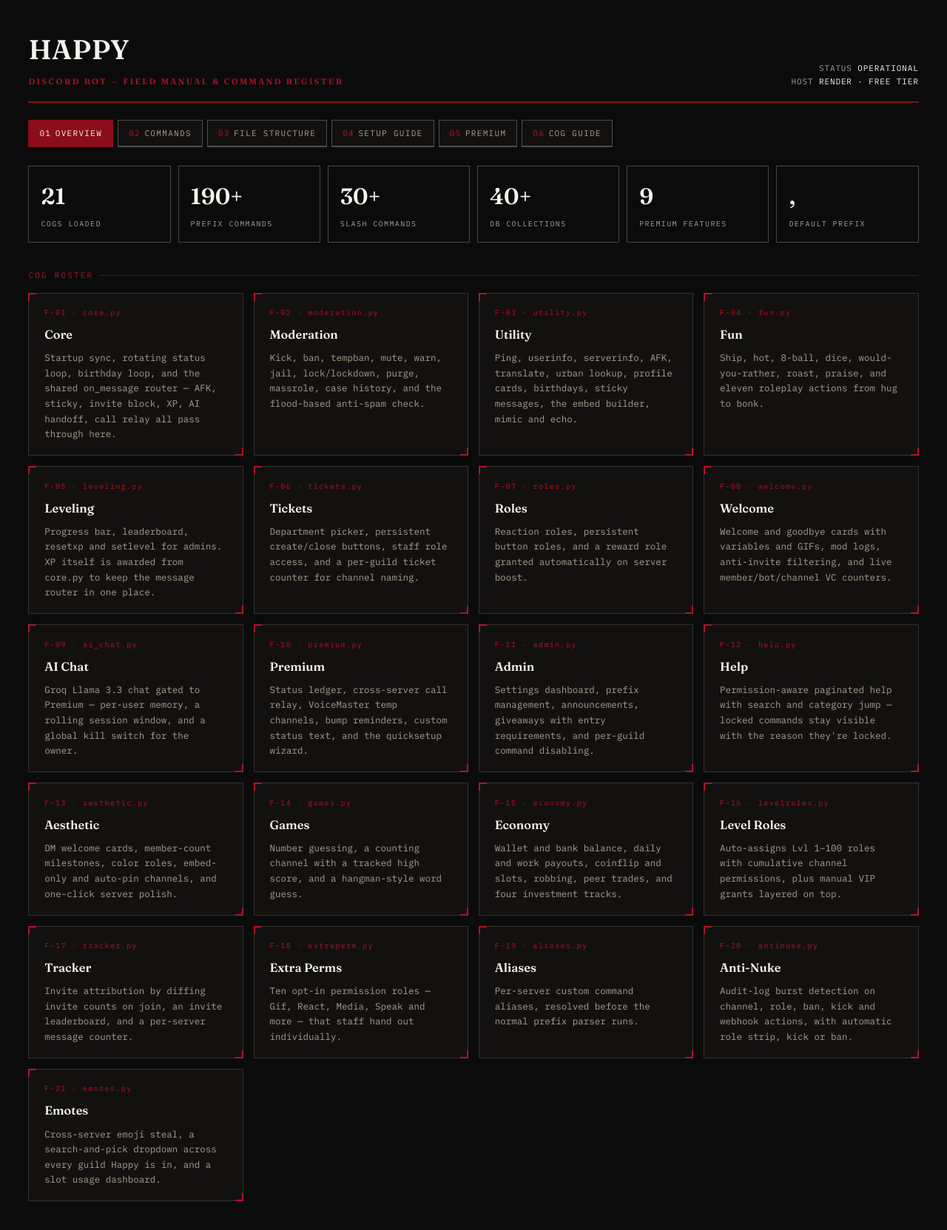
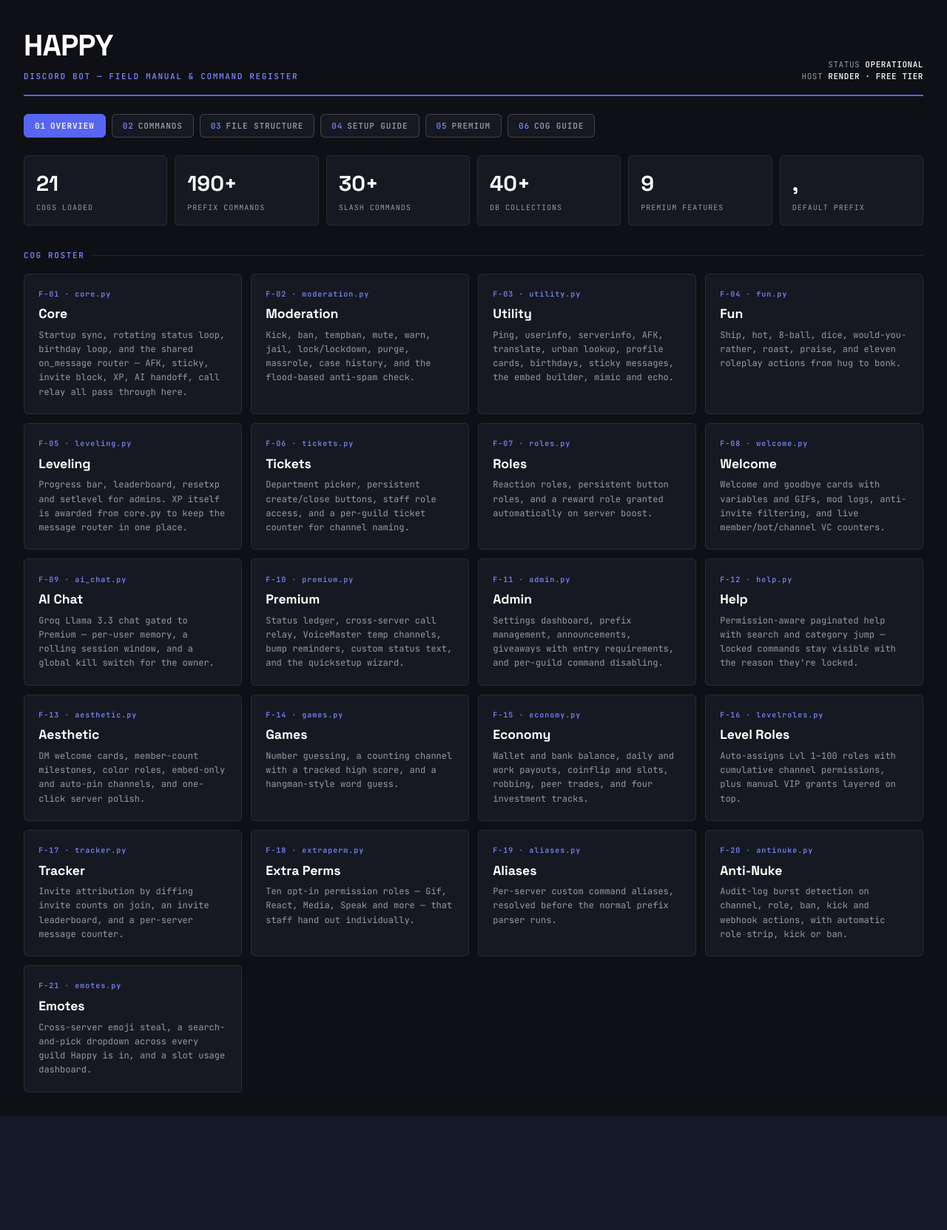
Before and after one commit to diveshupadhyay-code/DC, a Flask app: page / in a window 1280 px wide. Shown: the whole page at 74% size. After the commit the page ends 1509 px from the top, so only its background shows below. Run offline with Flask 3, Linux system fonts and the light colour scheme; parts of the project's set-up code (start-up, migrations or seed data) failed here and were passed over.

Commit message:
Update styles and structure in happy_bot_dashboard.html

```diff
--- a/templates/happy_bot_dashboard.html
+++ b/templates/happy_bot_dashboard.html
@@ -1,216 +1,208 @@
-<h2 class="sr-only">Happy Bot — Dashboard and Documentation</h2>
+<h2 class="sr-only">Happy Dashboard</h2>
 <link rel="preconnect" href="https://fonts.googleapis.com">
-<link href="https://fonts.googleapis.com/css2?family=Fraunces:wght@500;600;700&family=IBM+Plex+Mono:wght@400;500;600&display=swap" rel="stylesheet">
+<link href="https://fonts.googleapis.com/css2?family=Space+Grotesk:wght@500;700&family=JetBrains+Mono:wght@400;600&display=swap" rel="stylesheet">
 <style>
-:root{
-  --void:#0b0b0b;
-  --panel:#131110;
-  --panel-alt:#17140f;
-  --blood:#8b0d1a;
-  --blood-bright:#b21326;
-  --paper:#f5f2ed;
-  --paper-dim:#a89e8f;
-  --line:rgba(245,242,237,.14);
-  --line-strong:rgba(245,242,237,.26);
-  --radius:2px;
+:root {
+  --bg-dark: #0e1015;
+  --panel: #161921;
+  --panel-alt: #1e222d;
+  --accent: #5865f2;
+  --accent-bright: #7983f5;
+  --text-main: #f2f3f5;
+  --text-muted: #949ba4;
+  --border: rgba(255, 255, 255, 0.08);
+  --border-strong: rgba(255, 255, 255, 0.18);
+  --radius: 6px;
 }
-*{box-sizing:border-box;margin:0;padding:0}
-body{
-  background:var(--void);
-  color:var(--paper);
-  font-family:'IBM Plex Mono',ui-monospace,SFMono-Regular,Menlo,monospace;
-  font-size:14px;
-  line-height:1.6;
-  padding:clamp(1rem,3vw,2.5rem);
+* { box-sizing: border-box; margin: 0; padding: 0; }
+body {
+  background: var(--bg-dark);
+  color: var(--text-main);
+  font-family: 'JetBrains Mono', monospace;
+  font-size: 13.5px;
+  line-height: 1.5;
+  padding: clamp(1rem, 3vw, 2rem);
 }
-.sr-only{position:absolute;width:1px;height:1px;overflow:hidden;clip:rect(0,0,0,0)}
-a{color:inherit}
-::selection{background:var(--blood);color:var(--paper)}
+.sr-only { position: absolute; width: 1px; height: 1px; overflow: hidden; clip: rect(0,0,0,0); }
+a { color: inherit; text-decoration: none; }
+::selection { background: var(--accent); color: #fff; }
 
-.masthead{
-  display:flex;flex-wrap:wrap;gap:1rem;
-  justify-content:space-between;align-items:flex-end;
-  border-bottom:2px solid var(--blood);
-  padding-bottom:1.1rem;margin-bottom:1.4rem;
+.masthead {
+  display: flex; flex-wrap: wrap; gap: 1rem;
+  justify-content: space-between; align-items: flex-end;
+  border-bottom: 2px solid var(--accent);
+  padding-bottom: 1rem; margin-bottom: 1.5rem;
 }
-.masthead .title{
-  font-family:'Fraunces',Georgia,serif;
-  font-size:clamp(1.6rem,4vw,2.3rem);
-  font-weight:600;
-  letter-spacing:.01em;
+.masthead .title {
+  font-family: 'Space Grotesk', sans-serif;
+  font-size: clamp(1.8rem, 4vw, 2.5rem);
+  font-weight: 700;
+  letter-spacing: -0.02em;
+  color: #fff;
 }
-.masthead .title small{
-  display:block;
-  font-family:inherit;
-  font-size:11px;
-  letter-spacing:.22em;
-  text-transform:uppercase;
-  color:var(--blood-bright);
-  margin-top:.3rem;
+.masthead .title small {
+  display: block;
+  font-family: 'JetBrains Mono', monospace;
+  font-size: 11px;
+  letter-spacing: 0.15em;
+  text-transform: uppercase;
+  color: var(--accent-bright);
+  margin-top: 0.2rem;
 }
-.masthead .meta{
-  font-size:11px;
-  letter-spacing:.08em;
-  text-transform:uppercase;
-  color:var(--paper-dim);
-  text-align:right;
+.masthead .meta {
+  font-size: 11px;
+  letter-spacing: 0.05em;
+  text-transform: uppercase;
+  color: var(--text-muted);
+  text-align: right;
 }
-.masthead .meta span{color:var(--paper)}
+.masthead .meta span { color: var(--text-main); font-weight: 600; }
 
-.nav{
-  display:flex;flex-wrap:wrap;gap:6px;
-  margin-bottom:1.6rem;
+.nav { display: flex; flex-wrap: wrap; gap: 8px; margin-bottom: 1.5rem; }
+.nav button {
+  font-family: inherit; font-size: 11px; font-weight: 600;
+  letter-spacing: 0.08em; text-transform: uppercase;
+  padding: 8px 14px;
+  border: 1px solid var(--border-strong);
+  border-radius: var(--radius);
+  background: var(--panel);
+  color: var(--text-muted);
+  cursor: pointer;
+  transition: all 0.15s ease;
 }
-.nav button{
-  font-family:inherit;
-  font-size:11px;
-  letter-spacing:.12em;
-  text-transform:uppercase;
-  padding:10px 14px;
-  border:1px solid var(--line-strong);
-  border-bottom:2px solid var(--line-strong);
-  background:var(--panel);
-  color:var(--paper-dim);
-  cursor:pointer;
+.nav button .code { color: var(--accent-bright); margin-right: 6px; }
+.nav button:hover { color: var(--text-main); background: var(--panel-alt); border-color: var(--text-muted); }
+.nav button.active {
+  background: var(--accent);
+  color: #fff;
+  border-color: var(--accent);
 }
-.nav button .code{color:var(--blood-bright);margin-right:.5em}
-.nav button:hover{color:var(--paper);border-color:var(--paper-dim)}
-.nav button.active{
-  background:var(--blood);
-  color:var(--paper);
-  border-color:var(--blood);
+.nav button.active .code { color: #fff; }
+
+.page { display: none; }
+.page.active { display: block; }
+
+.eyebrow {
+  font-size: 11px; font-weight: 600; letter-spacing: 0.15em; text-transform: uppercase;
+  color: var(--accent-bright);
+  margin: 2rem 0 1rem;
+  display: flex; align-items: center; gap: 0.8em;
 }
-.nav button.active .code{color:var(--paper)}
+.eyebrow::after { content: ''; flex: 1; height: 1px; background: var(--border); }
 
-.page{display:none}
-.page.active{display:block}
+.grid3 { display: grid; grid-template-columns: repeat(auto-fit, minmax(140px, 1fr)); gap: 10px; margin-bottom: 0.5rem; }
+.grid2 { display: grid; grid-template-columns: repeat(auto-fit, minmax(280px, 1fr)); gap: 12px; }
 
-.eyebrow{
-  font-size:11px;letter-spacing:.2em;text-transform:uppercase;
-  color:var(--blood-bright);
-  margin:2.2rem 0 .9rem;
-  display:flex;align-items:center;gap:.7em;
+.stat {
+  background: var(--panel);
+  border: 1px solid var(--border);
+  border-radius: var(--radius);
+  padding: 1rem;
 }
-.eyebrow::after{content:'';flex:1;height:1px;background:var(--line)}
-
-.grid3{display:grid;grid-template-columns:repeat(auto-fit,minmax(150px,1fr));gap:10px;margin-bottom:.5rem}
-.grid2{display:grid;grid-template-columns:repeat(auto-fit,minmax(280px,1fr));gap:14px}
-
-.stat{
-  border:1px solid var(--line-strong);
-  padding:1rem;
-  position:relative;
+.stat .num {
+  font-family: 'Space Grotesk', sans-serif;
+  font-size: 1.8rem; font-weight: 700; color: #fff;
 }
-.stat .num{
-  font-family:'Fraunces',Georgia,serif;
-  font-size:1.9rem;font-weight:600;color:var(--paper);
-}
-.stat .lbl{
-  font-size:10px;letter-spacing:.14em;text-transform:uppercase;
-  color:var(--paper-dim);margin-top:.35rem;
+.stat .lbl {
+  font-size: 10px; letter-spacing: 0.1em; text-transform: uppercase;
+  color: var(--text-muted); margin-top: 0.2rem;
 }
 
-.card{
-  background:var(--panel);
-  border:1px solid var(--line);
-  padding:1.15rem 1.3rem;
-  position:relative;
+.card {
+  background: var(--panel);
+  border: 1px solid var(--border);
+  border-radius: var(--radius);
+  padding: 1.2rem;
+  transition: border-color 0.2s ease;
 }
-.card::before,.card::after{
-  content:'';position:absolute;width:9px;height:9px;
-  border-top:2px solid var(--blood-bright);border-left:2px solid var(--blood-bright);
-  top:-1px;left:-1px;
+.card:hover { border-color: var(--border-strong); }
+.card .tag {
+  font-size: 10px; font-weight: 600; letter-spacing: 0.1em; color: var(--accent-bright);
+  margin-bottom: 0.4rem; display: block;
 }
-.card::after{
-  top:auto;left:auto;bottom:-1px;right:-1px;
-  border-top:none;border-left:none;
-  border-bottom:2px solid var(--blood-bright);border-right:2px solid var(--blood-bright);
+.card h3 {
+  font-family: 'Space Grotesk', sans-serif;
+  font-size: 1.1rem; font-weight: 700;
+  margin-bottom: 0.4rem; color: #fff;
 }
-.card .tag{
-  font-size:10px;letter-spacing:.14em;color:var(--blood-bright);
-  margin-bottom:.5rem;display:block;
+.card p { color: var(--text-muted); font-size: 12px; line-height: 1.6; }
+
+.table-container {
+  width: 100%; overflow-x: auto;
+  border: 1px solid var(--border-strong);
+  border-radius: var(--radius);
+  background: var(--panel);
 }
-.card h3{
-  font-family:'Fraunces',Georgia,serif;
-  font-size:1.02rem;font-weight:600;
-  margin-bottom:.5rem;color:var(--paper);
+.cmd-table { width: 100%; border-collapse: collapse; font-size: 12px; text-align: left; min-width: 600px; }
+.cmd-table th {
+  font-size: 10px; font-weight: 600; letter-spacing: 0.1em; text-transform: uppercase;
+  color: var(--accent-bright); padding: 12px 14px;
+  background: var(--panel-alt); border-bottom: 1px solid var(--border-strong);
 }
-.card p{color:var(--paper-dim);font-size:12.5px;line-height:1.65}
+.cmd-table td { padding: 10px 14px; border-bottom: 1px solid var(--border); color: var(--text-main); }
+.cmd-table tr:last-child td { border-bottom: none; }
+.cmd-table tr:hover td { background: rgba(255, 255, 255, 0.02); }
 
-.table-container{
-  width:100%;overflow-x:auto;
-  border:1px solid var(--line-strong);
+.badge {
+  display: inline-block; font-size: 9px; font-weight: 600; letter-spacing: 0.08em; text-transform: uppercase;
+  padding: 2px 6px; border-radius: 4px; border: 1px solid currentColor;
 }
-.cmd-table{width:100%;border-collapse:collapse;font-size:12.5px;text-align:left;min-width:640px}
-.cmd-table th{
-  font-size:10px;letter-spacing:.12em;text-transform:uppercase;
-  color:var(--blood-bright);padding:11px 14px;
-  background:var(--panel-alt);border-bottom:1px solid var(--line-strong);
+.badge-mod { color: #f0b232; border-color: rgba(240,178,50,0.3); }
+.badge-admin { color: #f23f43; border-color: rgba(242,63,67,0.3); }
+.badge-owner { color: #eb459e; border-color: rgba(235,69,158,0.3); }
+.badge-all { color: #57f287; border-color: rgba(87,242,135,0.3); }
+.badge-prem { color: #5865f2; border-color: var(--accent); background: rgba(88,101,242,0.1); margin-left: 6px; }
+
+.filter-row {
+  display: flex; gap: 12px; flex-wrap: wrap; align-items: center;
+  border: 1px solid var(--border-strong); border-radius: var(--radius);
+  padding: 0.8rem 1rem; margin-bottom: 1rem;
+  background: var(--panel);
 }
-.cmd-table td{padding:11px 14px;border-bottom:1px solid var(--line);color:var(--paper)}
-.cmd-table tr:last-child td{border-bottom:none}
-.cmd-table td:first-child{color:var(--paper);font-weight:600}
-.cmd-table tr:hover td{background:rgba(245,242,237,.03)}
+.filter-group { display: flex; align-items: center; gap: 8px; }
+.filter-row label { font-size: 10px; font-weight: 600; letter-spacing: 0.08em; text-transform: uppercase; color: var(--text-muted); }
+.filter-row select {
+  font-family: inherit; font-size: 12px; padding: 6px 10px;
+  border: 1px solid var(--border-strong); border-radius: 4px;
+  background: var(--bg-dark); color: var(--text-main); outline: none;
+}
+.checkbox-group { display: flex; align-items: center; gap: 6px; font-size: 12px; cursor: pointer; }
+.checkbox-group input { accent-color: var(--accent); }
 
-.badge{
-  display:inline-block;font-size:9.5px;letter-spacing:.1em;text-transform:uppercase;
-  padding:3px 7px;border:1px solid currentColor;color:var(--paper-dim);
-  transform:rotate(-1deg);
+.file-tree { font-size: 12px; line-height: 1.9; overflow-x: auto; white-space: pre; }
+.file-tree .dir { color: var(--accent-bright); font-weight: 600; }
+.file-tree .desc { color: var(--text-muted); font-size: 11px; margin-left: 10px; }
+
+.step {
+  display: flex; gap: 12px; margin-bottom: 0.8rem; align-items: flex-start;
+  border: 1px solid var(--border); border-radius: var(--radius);
+  padding: 0.9rem 1.1rem; background: var(--panel);
 }
-.badge-mod{color:#d7b98a}
-.badge-admin{color:#e08a8a}
-.badge-owner{color:#f5f2ed}
-.badge-all{color:#9fd0a8}
-.badge-prem{color:var(--blood-bright);border-color:var(--blood-bright);margin-left:6px}
+.step-num {
+  flex-shrink: 0; width: 24px; height: 24px; border-radius: 50%;
+  background: var(--accent); color: #fff;
+  display: flex; align-items: center; justify-content: center; font-size: 11px; font-weight: 700;
+}
+.step-body strong { display: block; font-family: 'Space Grotesk', sans-serif; font-size: 0.95rem; margin-bottom: 0.2rem; color: #fff; }
+.step-body p { font-size: 12px; color: var(--text-muted); line-height: 1.5; }
 
-.filter-row{
-  display:flex;gap:14px;flex-wrap:wrap;align-items:center;
-  border:1px solid var(--line-strong);padding:.9rem 1rem;margin-bottom:1.1rem;
-  background:var(--panel);
-}
-.filter-group{display:flex;align-items:center;gap:8px}
-.filter-row label{font-size:11px;letter-spacing:.06em;text-transform:uppercase;color:var(--paper-dim)}
-.filter-row select{
-  font-family:inherit;font-size:12.5px;padding:7px 10px;
-  border:1px solid var(--line-strong);background:var(--void);color:var(--paper);
-}
-.checkbox-group{display:flex;align-items:center;gap:8px;font-size:12.5px;cursor:pointer}
-.checkbox-group input{width:14px;height:14px;accent-color:var(--blood)}
-
-.file-tree{font-size:12.5px;line-height:2.05;overflow-x:auto;white-space:pre}
-.file-tree .dir{color:var(--blood-bright);font-weight:600}
-.file-tree .desc{color:var(--paper-dim);font-size:11px;margin-left:10px}
-
-.step{
-  display:flex;gap:14px;margin-bottom:1rem;align-items:flex-start;
-  border:1px solid var(--line);padding:1rem 1.2rem;background:var(--panel);
-}
-.step-num{
-  flex-shrink:0;width:30px;height:30px;
-  border:1px solid var(--blood-bright);color:var(--blood-bright);
-  display:flex;align-items:center;justify-content:center;font-size:12px;font-weight:700;
-}
-.step-body strong{display:block;font-family:'Fraunces',Georgia,serif;font-size:1rem;margin-bottom:.35rem;color:var(--paper)}
-.step-body p{font-size:12.5px;color:var(--paper-dim);line-height:1.65}
-
-code{
-  font-family:inherit;font-size:12px;background:var(--panel-alt);
-  padding:1px 6px;color:var(--blood-bright);border:1px solid var(--line);
+code {
+  font-family: inherit; font-size: 11.5px; background: var(--panel-alt);
+  padding: 2px 6px; color: var(--accent-bright); border-radius: 4px; border: 1px solid var(--border);
 }
 
-.env-container{border:1px solid var(--line-strong);margin-bottom:1.3rem}
-.env-row{
-  display:grid;grid-template-columns:1fr;gap:3px;
-  padding:12px 16px;border-bottom:1px solid var(--line);font-size:12.5px;
+.env-container { border: 1px solid var(--border-strong); border-radius: var(--radius); margin-bottom: 1rem; background: var(--panel); }
+.env-row {
+  display: grid; grid-template-columns: 1fr; gap: 2px;
+  padding: 10px 14px; border-bottom: 1px solid var(--border); font-size: 12px;
 }
-@media(min-width:600px){.env-row{grid-template-columns:1fr 2fr;gap:16px}}
-.env-row:last-child{border-bottom:none}
-.env-key{color:var(--blood-bright);font-weight:600}
-.env-val{color:var(--paper-dim)}
+@media(min-width:600px){.env-row { grid-template-columns: 180px 1fr; gap: 12px; }}
+.env-row:last-child { border-bottom: none; }
+.env-key { color: var(--accent-bright); font-weight: 600; }
+.env-val { color: var(--text-muted); }
 
-.footnote{font-size:11px;color:var(--paper-dim);margin-top:2rem;border-top:1px solid var(--line);padding-top:1rem}
+.footnote { font-size: 11px; color: var(--text-muted); margin-top: 2rem; border-top: 1px solid var(--border); padding-top: 1rem; }
 </style>
-
 <div class="masthead">
   <div class="title">HAPPY<small>Discord bot — field manual &amp; command register</small></div>
   <div class="meta">STATUS <span>OPERATIONAL</span><br>HOST <span>RENDER · FREE TIER</span></div>
```
